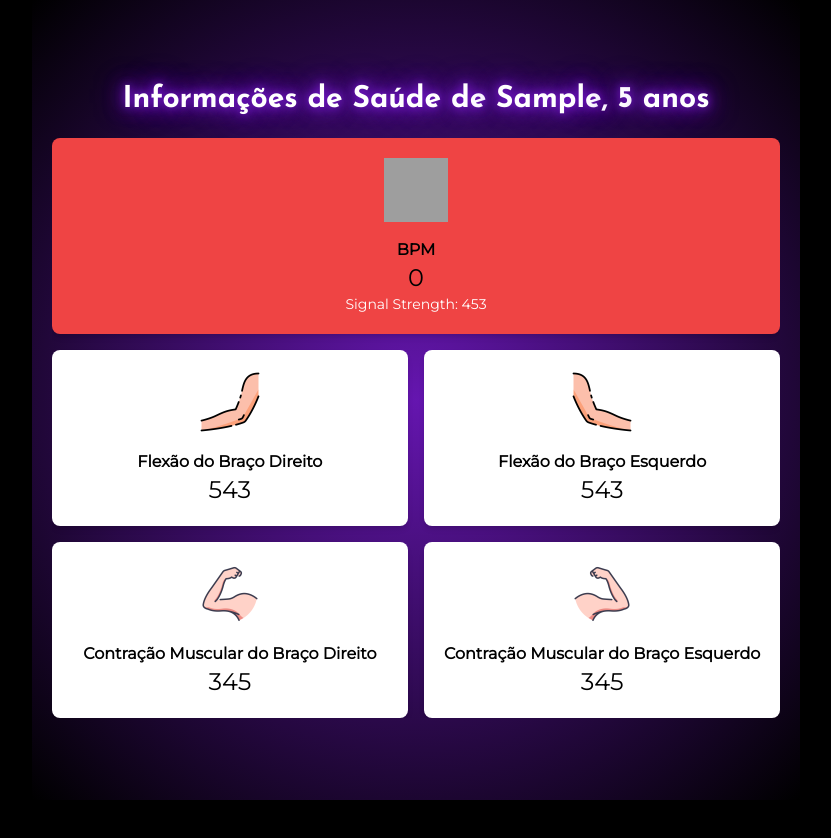
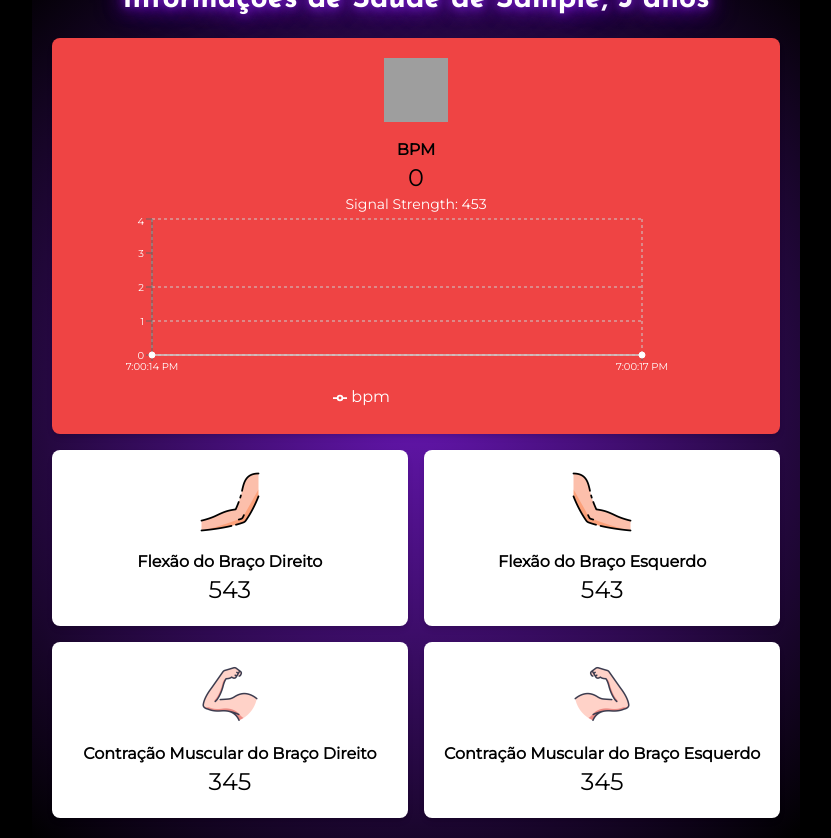
Before and after one commit to prof-lucassilva/app-mia, a React (Vite) app: page /data in a window 1280 px wide. Both pictures are taken after typing "Sample", "5" into the empty fields and a click on the button "Começar". Shown: the whole page, without its empty margins (224-1055 px from the left). Before the commit the page ends 800 px from the top, so only its background shows below. Built offline with nearby package versions, Linux system fonts and the light colour scheme; grey boxes are pictures that could not be loaded.

Commit message:
adicionado gráfico ao bpm

```diff
--- a/package.json
+++ b/package.json
@@ -13,7 +13,8 @@
     "framer-motion": "^11.11.10",
     "react": "^18.3.1",
     "react-dom": "^18.3.1",
-    "react-router-dom": "^6.27.0"
+    "react-router-dom": "^6.27.0",
+    "recharts": "^2.13.0"
   },
   "devDependencies": {
     "@eslint/js": "^9.13.0",
--- a/src/pages/Data.tsx
+++ b/src/pages/Data.tsx
@@ -1,5 +1,6 @@
 import React, { useState, useEffect } from 'react';
 import { motion } from 'framer-motion';
+import { LineChart, Line, XAxis, YAxis, CartesianGrid, Tooltip, Legend } from 'recharts'; // Importa componentes do Recharts
 import data from '../sample.json';
 import heartImage from '../assets/frequencia-cardiaca.png';
 import flexaoImage from '../assets/flexao.png';
@@ -12,6 +13,7 @@ const Data: React.FC = () => {
   const [maxHeartRate, setMaxHeartRate] = useState<number | null>(null);
   const [bpm, setBpm] = useState(data.heart.bpm);
   const [bpmScale, setBpmScale] = useState(1);
+  const [bpmData, setBpmData] = useState<{ time: string; bpm: number }[]>([]);
 
   useEffect(() => {
     const storedName = localStorage.getItem('userName');
@@ -47,7 +49,14 @@ const Data: React.FC = () => {
       // Simula a mudança do BPM (substitua isso pela lógica real)
       const newBpm = Math.floor(Math.random() * (maxHeartRate! + 1));
       setBpm(newBpm);
+      setBpmScale(1.1);
       setTimeout(() => setBpmScale(1), 500);
+
+      // Adiciona o novo BPM ao histórico
+      setBpmData((prevData) => [
+        ...prevData,
+        { time: new Date().toLocaleTimeString(), bpm: newBpm },
+      ]);
     }, 3000);
 
     return () => clearInterval(interval);
@@ -100,7 +109,6 @@ const Data: React.FC = () => {
           <h1 className="text-white mb-5 text-center text-lg sm:text-xl md:text-2xl lg:text-3xl">
             Informações de Saúde de {userName}, {userAge} anos
           </h1>
-          <div className="w-full max-w-5xl overflow-y-auto">
           <motion.div
             className={`shadow-md rounded-lg p-5 mb-4 text-center transition-transform transform hover:scale-105 w-full ${getCardColor(bpm)}`}
             initial={{ opacity: 0, y: -20 }}
@@ -123,6 +131,20 @@ const Data: React.FC = () => {
             <p className="text-sm text-white">
               Signal Strength: {data.heart.sig}
             </p>
+
+            <LineChart
+              width={600}
+              height={200}
+              data={bpmData}
+              margin={{ top: 5, right: 30, left: 20, bottom: 5 }}
+            >
+              <CartesianGrid strokeDasharray="3 3" />
+              <XAxis dataKey="time" tick={{ fill: 'white', fontSize: 10 }} />
+              <YAxis tick={{ fill: 'white', fontSize: 10 }} />
+              <Tooltip contentStyle={{ backgroundColor: '#ffffff', color: 'white' }} />
+              <Legend wrapperStyle={{ color: 'white' }} />
+              <Line type="monotone" dataKey="bpm" stroke="#ffffff" activeDot={{ r: 8 }} />
+            </LineChart>
           </motion.div>
 
           <div className="grid grid-cols-2 gap-4 w-full">
@@ -149,7 +171,6 @@ const Data: React.FC = () => {
               </motion.div>
             ))}
           </div>
-          </div>
         </>
       )}
     </div>
```
Also changed, not shown: 1 other file (tests, documents, lock files or other folders). Lines whose indentation alone changed are shown as unchanged.
